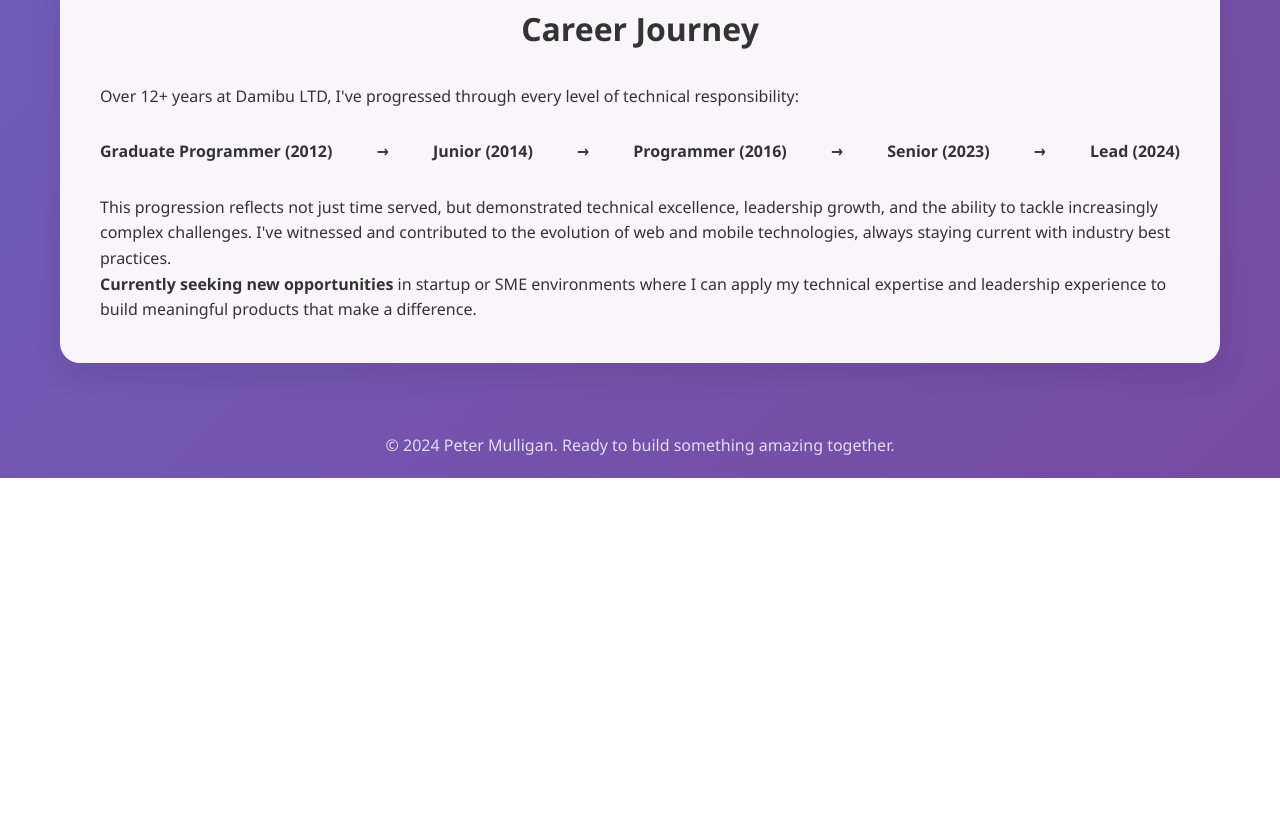
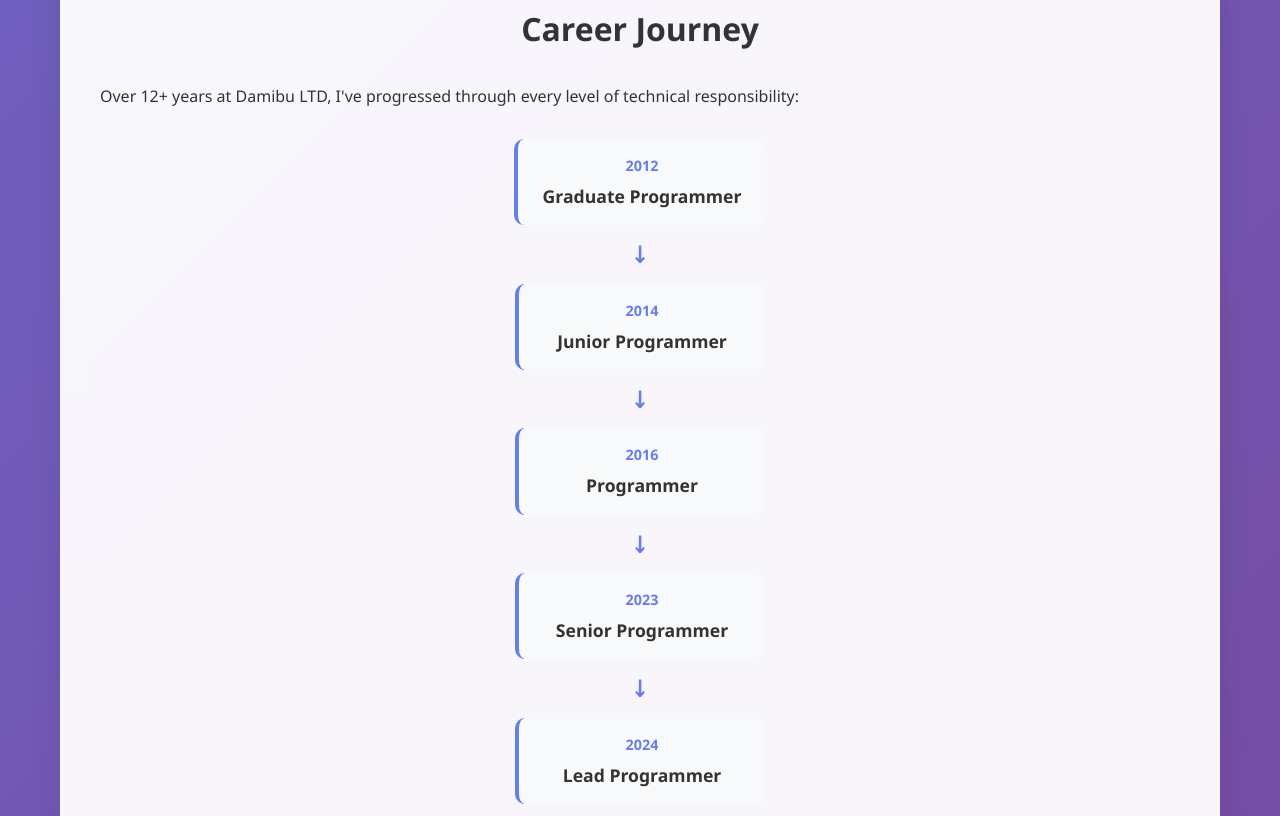
Before and after one commit to Paeyn/portfolio, a plain HTML site: page index.html in a window 1280 px wide. Shown: the part 3644-4460 px from the top of the page. Before the commit the page ends 4122 px from the top, so only its background shows below. Drawn offline with Linux system fonts and the light colour scheme.

Commit message:
Fix for horizontal Career Journey

```diff
--- a/index.html
+++ b/index.html
@@ -176,6 +176,42 @@
             color: rgba(255, 255, 255, 0.8);
         }
 
+        .career-timeline {
+            margin: 30px 0;
+            display: flex;
+            flex-direction: column;
+            align-items: center;
+            gap: 10px;
+        }
+
+        .timeline-item {
+            background: #f8f9fa;
+            padding: 15px 25px;
+            border-radius: 10px;
+            text-align: center;
+            border-left: 4px solid #667eea;
+            min-width: 250px;
+        }
+
+        .timeline-year {
+            font-size: 0.9em;
+            color: #667eea;
+            font-weight: 600;
+        }
+
+        .timeline-role {
+            font-size: 1.1em;
+            font-weight: bold;
+            color: #333;
+            margin-top: 5px;
+        }
+
+        .timeline-arrow {
+            font-size: 1.5em;
+            color: #667eea;
+            font-weight: bold;
+        }
+
         @media (max-width: 768px) {
             .container {
                 padding: 10px;
@@ -192,6 +228,12 @@
             .contact-info {
                 flex-direction: column;
                 gap: 10px;
+            }
+
+            .timeline-item {
+                min-width: auto;
+                width: 100%;
+                max-width: 280px;
             }
         }
     </style>
@@ -349,17 +391,30 @@
             <h2>Career Journey</h2>
             <p>Over 12+ years at Damibu LTD, I've progressed through every level of technical responsibility:</p>
 
-            <div style="margin: 30px 0;">
-                <div style="display: flex; justify-content: space-between; align-items: center; margin-bottom: 10px; font-weight: bold;">
-                    <span>Graduate Programmer (2012)</span>
-                    <span>→</span>
-                    <span>Junior (2014)</span>
-                    <span>→</span>
-                    <span>Programmer (2016)</span>
-                    <span>→</span>
-                    <span>Senior (2023)</span>
-                    <span>→</span>
-                    <span>Lead (2024)</span>
+            <div class="career-timeline">
+                <div class="timeline-item">
+                    <div class="timeline-year">2012</div>
+                    <div class="timeline-role">Graduate Programmer</div>
+                </div>
+                <div class="timeline-arrow">↓</div>
+                <div class="timeline-item">
+                    <div class="timeline-year">2014</div>
+                    <div class="timeline-role">Junior Programmer</div>
+                </div>
+                <div class="timeline-arrow">↓</div>
+                <div class="timeline-item">
+                    <div class="timeline-year">2016</div>
+                    <div class="timeline-role">Programmer</div>
+                </div>
+                <div class="timeline-arrow">↓</div>
+                <div class="timeline-item">
+                    <div class="timeline-year">2023</div>
+                    <div class="timeline-role">Senior Programmer</div>
+                </div>
+                <div class="timeline-arrow">↓</div>
+                <div class="timeline-item">
+                    <div class="timeline-year">2024</div>
+                    <div class="timeline-role">Lead Programmer</div>
                 </div>
             </div>
 
```
